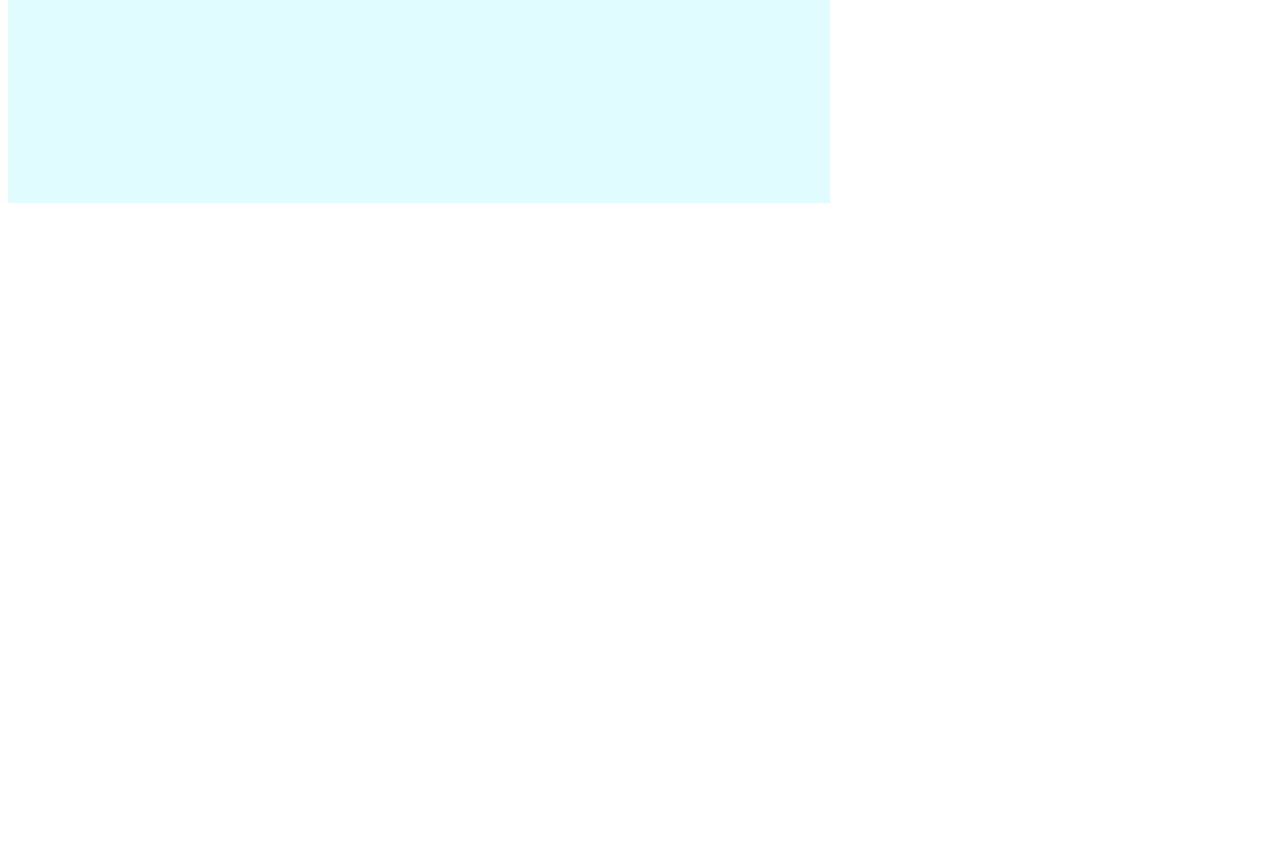
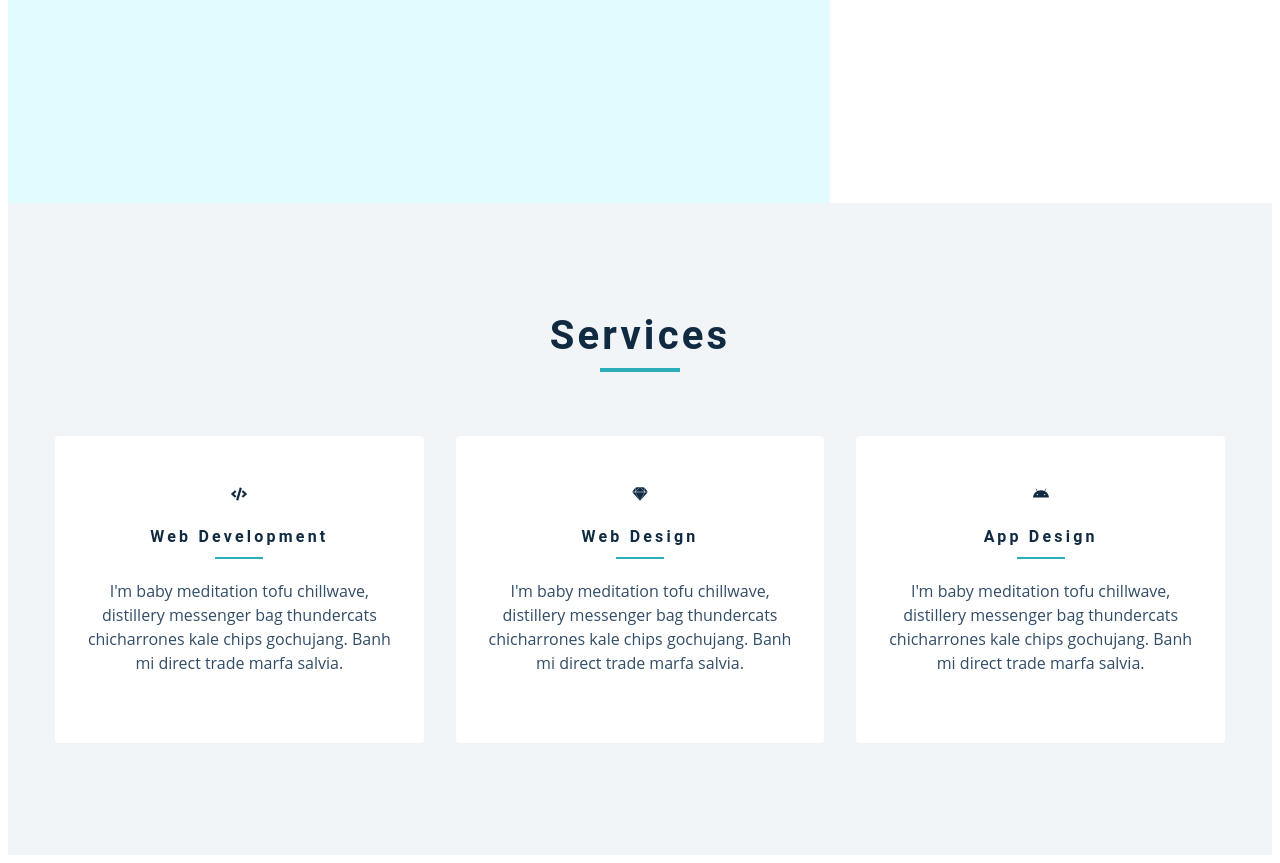
Before and after one commit to dvonanderson/devonanderson.io, a Gatsby site: page / in a window 1280 px wide. Shown: the part 677-1540 px from the top of the page. Before the commit the page ends 888 px from the top, so only its background shows below. Built offline with nearby package versions, Linux system fonts and the light colour scheme; Gatsby itself is replaced by a stand-in of ours.

Commit message:
finished testing on strapi and services section

```diff
--- a/src/components/Services.js
+++ b/src/components/Services.js
@@ -4,9 +4,13 @@ import services from "../constants/services"
 import styled from "styled-components"
 
 const ServiceSection = styled.section`
-   padding: 5rem 0;
+   padding: 5rem 0px;
    background: var(--clr-grey-10);
-
+`
+const ServiceContainer = styled.div`
+  width: 90vw;
+  margin: 0 auto;
+  max-width: 1170px;
   @media screen and (min-width: 676px) {
     display: grid;
     grid-template-columns: 1fr 1fr;
@@ -15,6 +19,7 @@ const ServiceSection = styled.section`
     column-gap: 2rem;
   }
   @media screen and (min-width: 992px) {
+    width: 95vw;
     grid-template-columns: 1fr 1fr 1fr;
   }
 `
@@ -54,7 +59,7 @@ const Services = () => {
     return (
       <ServiceSection>
         <Title title="services"/>
-        <div className="section-center services-center">
+        <ServiceContainer>
           {
             services.map(service => {
               const { id, icon, title, text } = service
@@ -69,7 +74,7 @@ const Services = () => {
               )
             })
           }
-        </div>
+        </ServiceContainer>
       </ServiceSection>
     )
 }
--- a/src/pages/index.js
+++ b/src/pages/index.js
@@ -12,7 +12,7 @@ export default () => {
   return (
     <Layout>
       <Hero />
-
+      <Services />
     </Layout>
   )
 }
```
